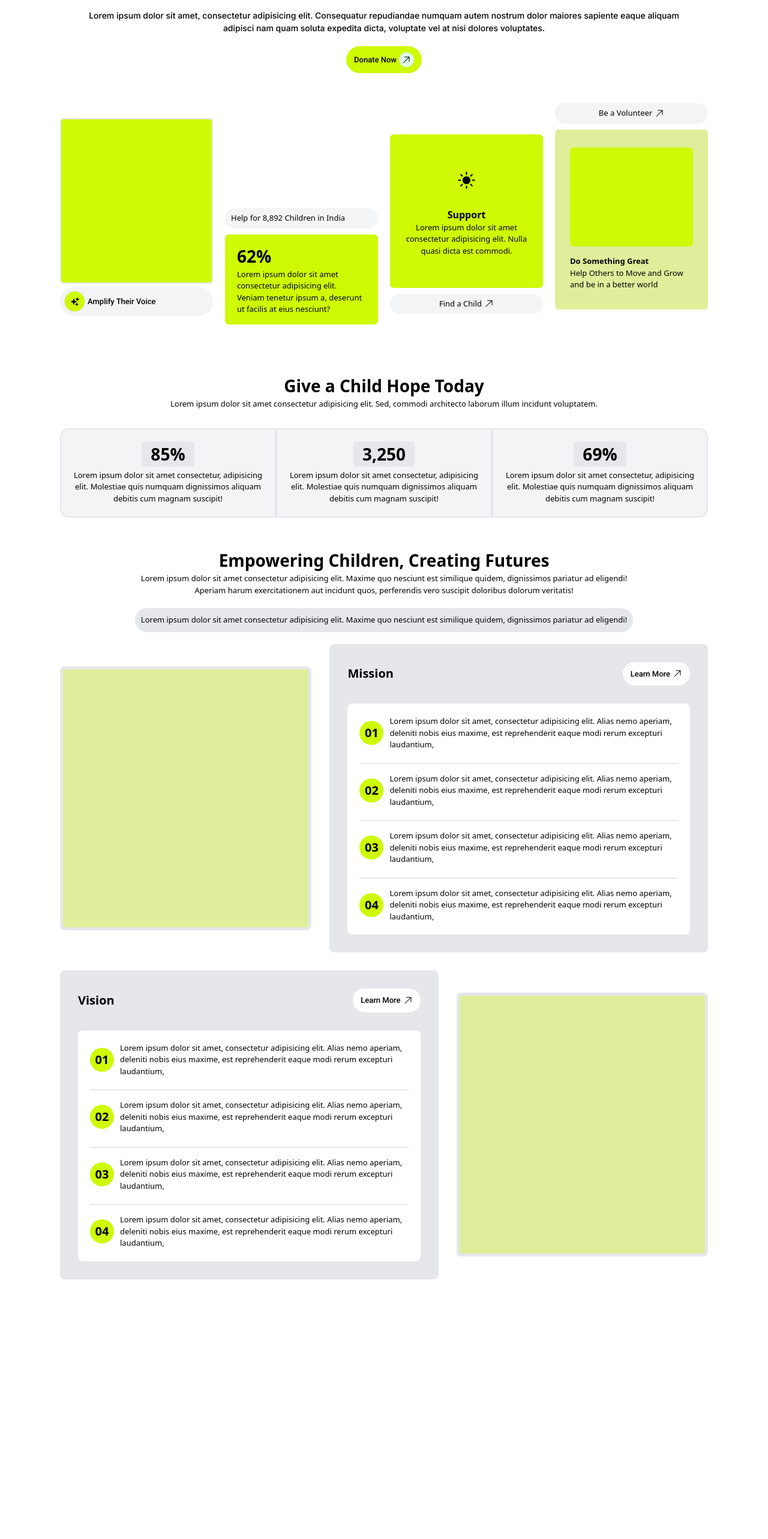
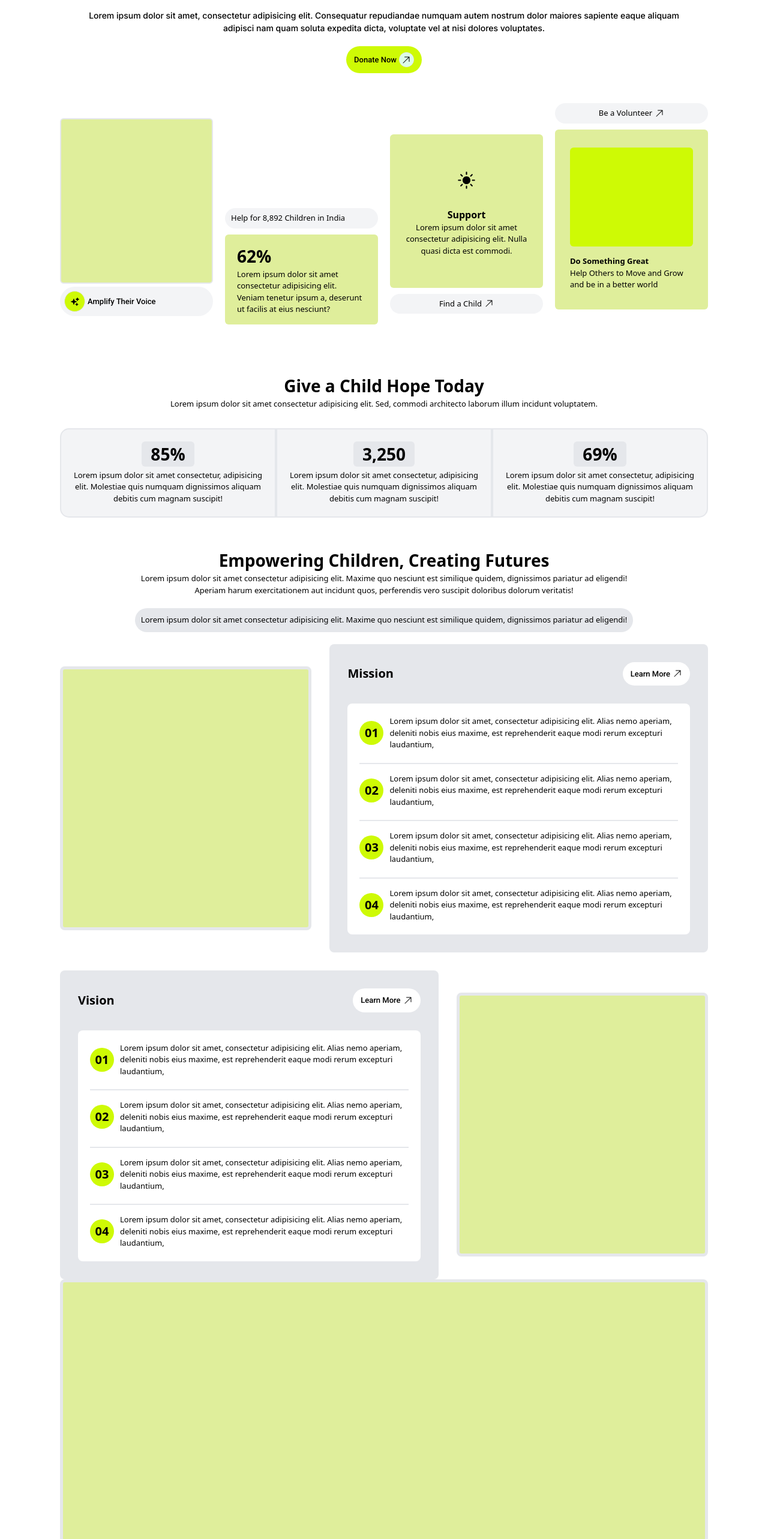
Before and after one commit to KenUdoudo/company, a React (Vite) app: page / in a window 1280 px wide. Shown: the part 234-2800 px from the top of the page at 60% size. Before the commit the page ends 2367 px from the top, so only its background shows below. Built offline with nearby package versions, Linux system fonts and the light colour scheme.

Commit message:
importing sec 4

```diff
--- a/src/components/Home/section1.jsx
+++ b/src/components/Home/section1.jsx
@@ -15,7 +15,7 @@ const Section1 = () => {
 
             <div className="px-[50px] space-x-[20px] flex flex-row justify-center items-center h-[500px]">
                 <div className="w-[25%] h-[350px] gap-[5px] flex flex-col justify-normal items-center">
-                    <div className="h-[80%] w-full border-[2px] bg-[#CEFA05] rounded-md"></div>
+                    <div className="h-[80%] w-full border-[2px] bg-[#dfee9b] rounded-md"></div>
                     <div className="h-[20%] w-full">
                         <div className='flex flex-row justify-start items-center gap-[4px] rounded-full px-[7px] py-[7px] bg-gray-100 cursor-pointer'>
                             <div className='h-[35px] w-[35px] rounded-full border-[1px] bg-[#CEFA05] flex justify-center items-center'><HiSparkles/></div>
@@ -27,7 +27,7 @@ const Section1 = () => {
 
                 <div className="w-[25%] h-[350px] flex flex-col justify-normal items-center gap-[10px] mt-[300px]">
                     <div className="w-full flex flex-row justify-start items-center gap-[4px] rounded-full px-[10px] py-[7px] bg-gray-100"><p className="text-[13px]">Help for 8,892 Children in India</p></div>
-                    <div className="bg-[#CEFA05] rounded-md px-[20px] py-[15px]">
+                    <div className="bg-[#dfee9b] rounded-md px-[20px] py-[15px]">
                         <p className="text-[28px] font-semibold">62%</p>
                         <p className="text-[13px]">Lorem ipsum dolor sit amet consectetur adipisicing elit. Veniam tenetur ipsum a, deserunt ut facilis at eius nesciunt? </p>
                     </div>
@@ -35,7 +35,7 @@ const Section1 = () => {
 
 
                 <div className="w-[25%] h-[350px] flex flex-col justify-normal items-center gap-[10px] mt-[5%]">
-                    <div className="h-[73%] w-full bg-[#CEFA05] rounded-md flex flex-col justify-center items-center text-center px-[20px]">
+                    <div className="h-[73%] w-full bg-[#dfee9b] rounded-md flex flex-col justify-center items-center text-center px-[20px]">
                         <div className="h-[50px] w-[50px] flex justify-center items-center"><IoIosSunny className="h-[35px] w-[35px]"/></div>
                         <p className="font-semibold pt-[20px]">Support</p>
                         <p className="text-[13px]">Lorem ipsum dolor sit amet consectetur adipisicing elit. Nulla quasi dicta est commodi. </p>
--- /dev/null
+++ b/src/components/Home/section4.jsx
@@ -0,0 +1,14 @@
+const Section4 = () => {
+    return (
+        <div className="px-[50px]">
+            <div>
+                <div className="bg-[#dfee9b] rounded-lg border-[5px] h-[440px]"></div>
+            </div>
+
+
+
+        </div>
+    );
+}
+
+export default Section4;
--- a/src/pages/home.jsx
+++ b/src/pages/home.jsx
@@ -1,6 +1,7 @@
 import Section1 from "../components/Home/section1";
 import Section2 from "../components/Home/section2";
 import Section3 from "../components/Home/section3";
+import Section4 from "../components/Home/section4";
 
 const Home = () => {
     return (
@@ -10,6 +11,8 @@ const Home = () => {
             <Section2 />
 
             <Section3 />
+
+            <Section4 />
         </div>
     );
 }
```
